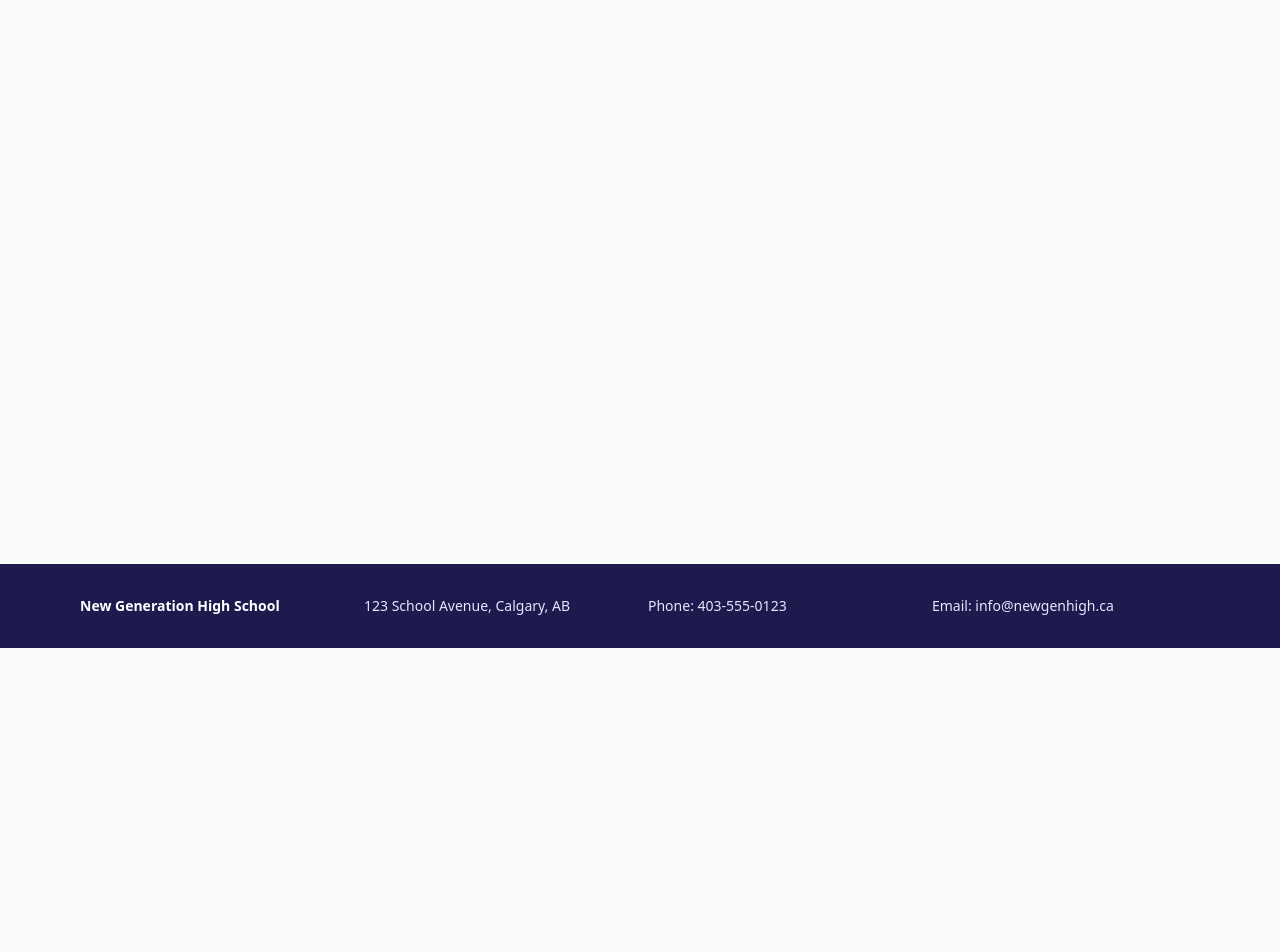
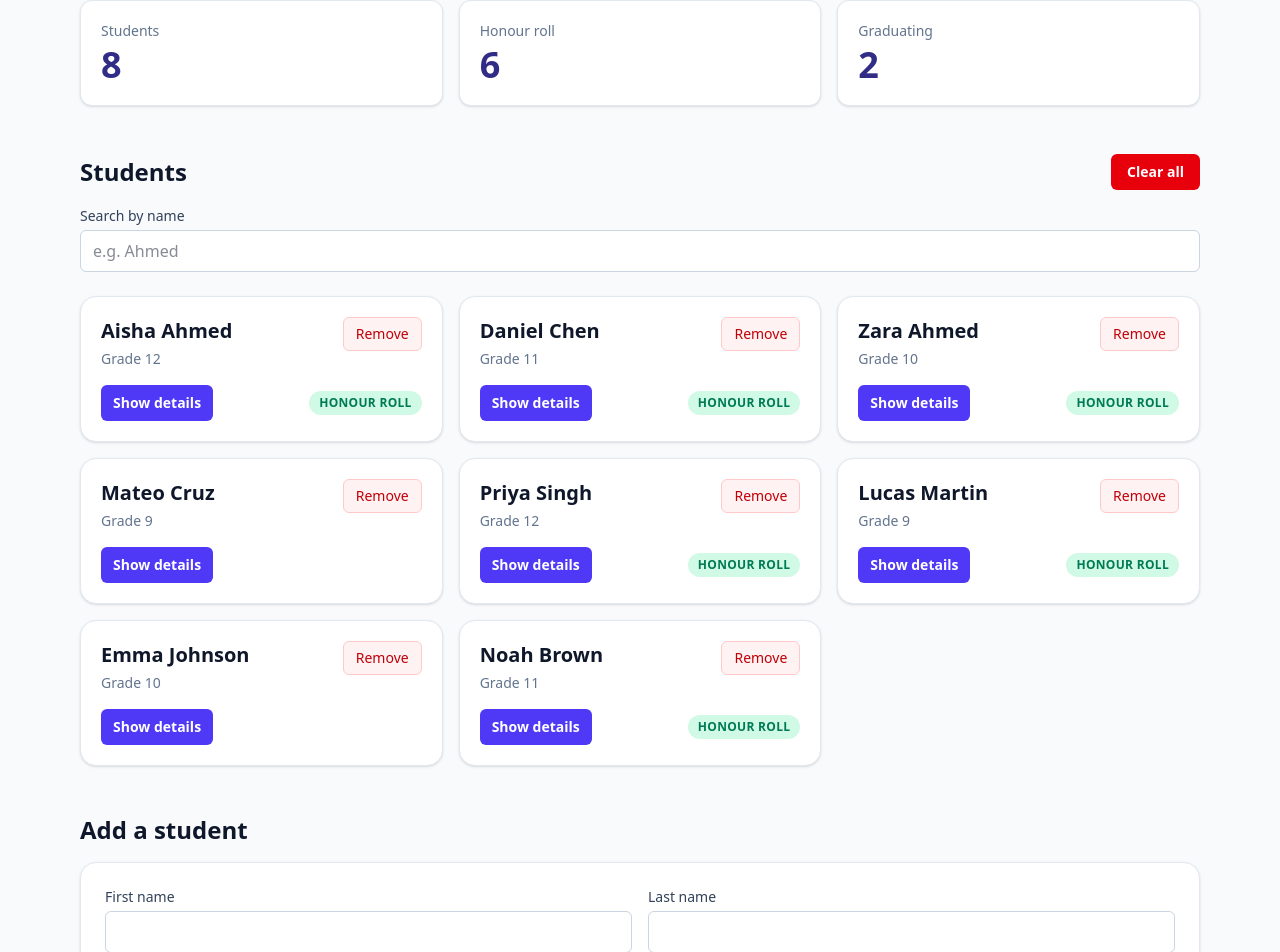
Before and after one commit to rahulisbest7o5-boop/Studentportal, a Next.js app: page / in a window 1280 px wide. Shown: the part 152-1104 px from the top of the page. Before the commit the page ends 800 px from the top, so only its background shows below. Built offline with nearby package versions, Linux system fonts and the light colour scheme.

Commit message:
added back student portal

```diff
--- /dev/null
+++ b/components/StudentPortal.tsx
@@ -0,0 +1,76 @@
+"use client";
+
+import { useState } from "react";
+
+import AddStudent from "@/components/AddStudent";
+import SearchBox from "@/components/SearchBox";
+import StatsPanel from "@/components/StatsPanel";
+import StudentList from "@/components/StudentList";
+import { students as initialStudents, type Student } from "@/data/students";
+
+const StudentPortal = () => {
+  // State
+  const [students, setStudents] = useState<Student[]>(initialStudents);
+  const [searchText, setSearchText] = useState("");
+
+  // Derived values (worked out on every render, not state)
+  const search = searchText.trim().toLowerCase();
+  const filteredStudents = students.filter((student) =>
+    `${student.firstName} ${student.lastName}`.toLowerCase().includes(search),
+  );
+
+  // Event handlers
+  const handleAdd = (newStudent: Omit<Student, "id">) => {
+    // New id = one more than the highest id in the list (1 if the list is empty)
+    const nextId =
+      students.length === 0
+        ? 1
+        : Math.max(...students.map((student) => student.id)) + 1;
+    setStudents([...students, { id: nextId, ...newStudent }]);
+  };
+
+  const handleRemove = (id: number) => {
+    setStudents(students.filter((student) => student.id !== id));
+  };
+
+  const handleClearAll = () => {
+    setStudents([]);
+  };
+
+  // Output
+  return (
+    <div className="mx-auto max-w-6xl space-y-12 px-4 py-10">
+      {/* Overview section */}
+      <section id="overview">
+        <h2 className="mb-4 text-3xl font-bold text-indigo-900">Overview</h2>
+        <StatsPanel students={students} />
+      </section>
+
+      {/* Students section */}
+      <section id="students">
+        <div className="mb-4 flex flex-wrap items-center justify-between gap-4">
+          <h2 className="text-2xl font-bold text-slate-900">Students</h2>
+          <button
+            type="button"
+            onClick={handleClearAll}
+            className="rounded-md bg-red-600 px-4 py-2 text-sm font-semibold text-white hover:bg-red-500"
+          >
+            Clear all
+          </button>
+        </div>
+        <SearchBox value={searchText} onChange={setSearchText} />
+        <StudentList students={filteredStudents} onRemove={handleRemove} />
+      </section>
+
+      {/* Add a student section */}
+      <section id="add">
+        <h2 className="mb-4 text-2xl font-bold text-slate-900">
+          Add a student
+        </h2>
+        <AddStudent onAdd={handleAdd} />
+      </section>
+    </div>
+  );
+};
+
+export default StudentPortal;
```
